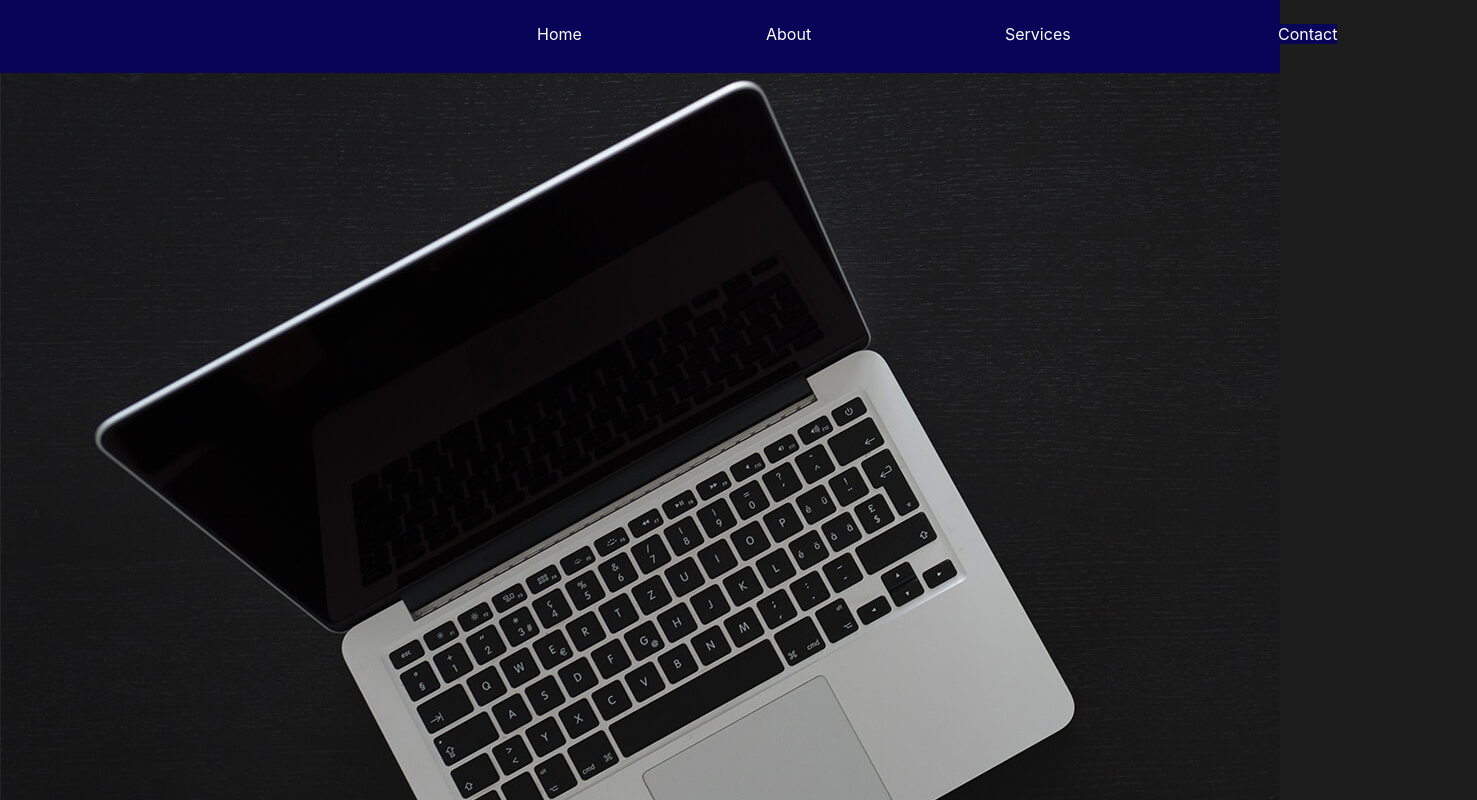
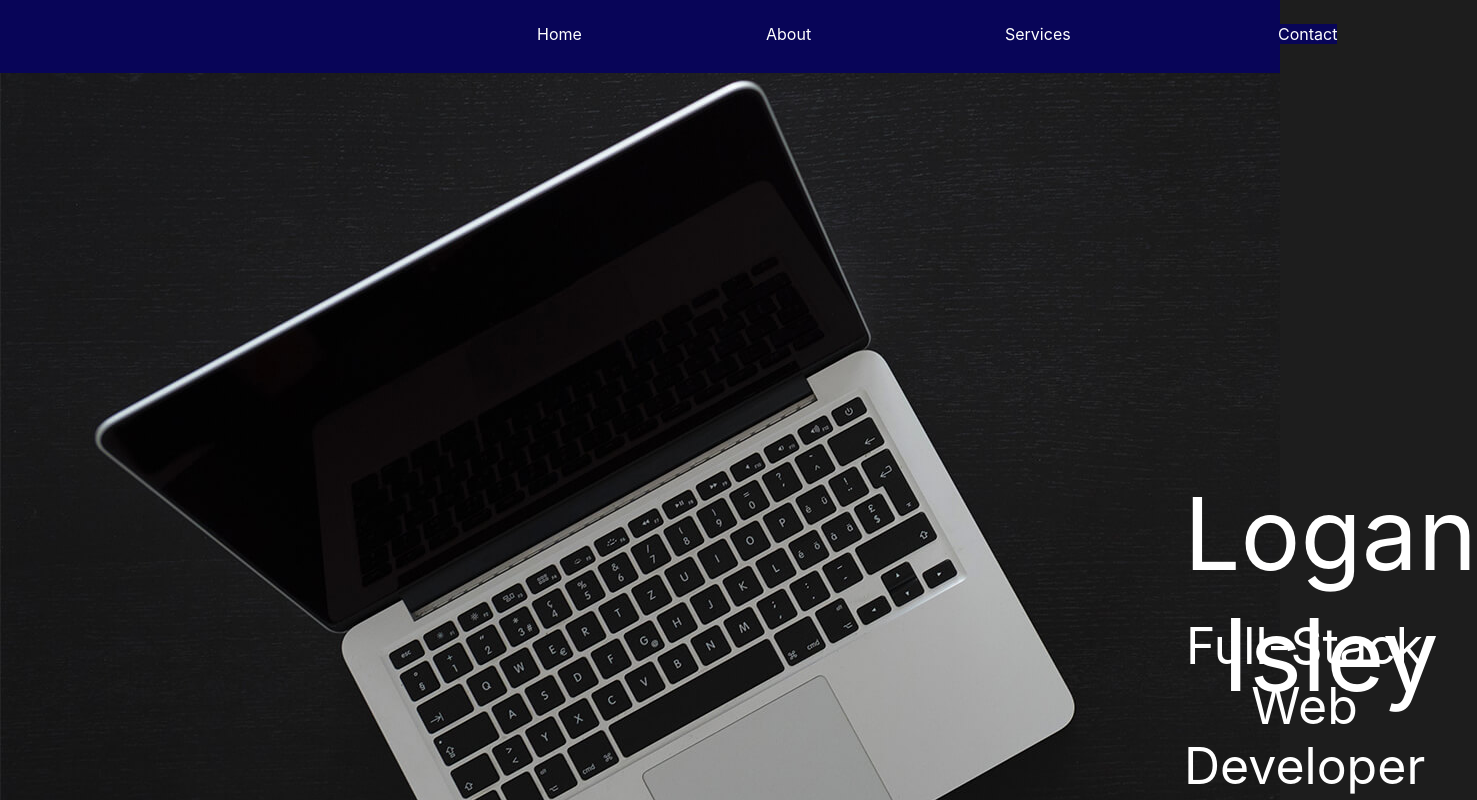
Before and after one commit to LowGcifer/Web-Dev-Site, a React (Create React App) app in the folder client/: page / in a window 1280 px wide. Shown: the top 800 px of the page, 1477 px wide, since content can reach past the window. Built offline with nearby package versions, Linux system fonts and the light colour scheme.

Commit message:
added text to home image

```diff
--- a/client/src/components/HomeHeader/index.js
+++ b/client/src/components/HomeHeader/index.js
@@ -3,7 +3,15 @@ import "../../style.css";
 
 function HomeHeader() {
   return (
-    <div id="desktop-header">{/* <img src={Logo} alt="Home Header" /> */}</div>
+    <div id="desktop-header">
+      {/* <img
+        src="../../images/My-Website-Home-Header.jpg"
+        alt="An open laptop lays on a black surface"
+        style="height:952px;"
+      ></img> */}
+      <p id="header-header-text">Logan Isley</p>
+      <p id="header-subheader-text">Full-Stack Web Developer</p>
+    </div>
   );
 }
 
--- a/client/src/style.css
+++ b/client/src/style.css
@@ -1,12 +1,31 @@
 #desktop-header {
   background-image: url("./images/My-Website-Home-Header.jpg");
   height: 952px;
+  color: white;
+  position: relative;
+  text-align: center;
   /* background-attachment: fixed;
   background-position: center;
   background-repeat: no-repeat;
   background-size: cover; */
 }
 
+#header-header-text {
+  position: absolute;
+  font-size: 100px;
+  left: 1184px;
+  top: 300px;
+  background-color: transparent;
+}
+
+#header-subheader-text {
+  position: absolute;
+  font-size: 50px;
+  left: 1184px;
+  top: 493px;
+  background-color: transparent;
+}
+
 * {
   background-color: #1d1d1d;
   color: white;
```
